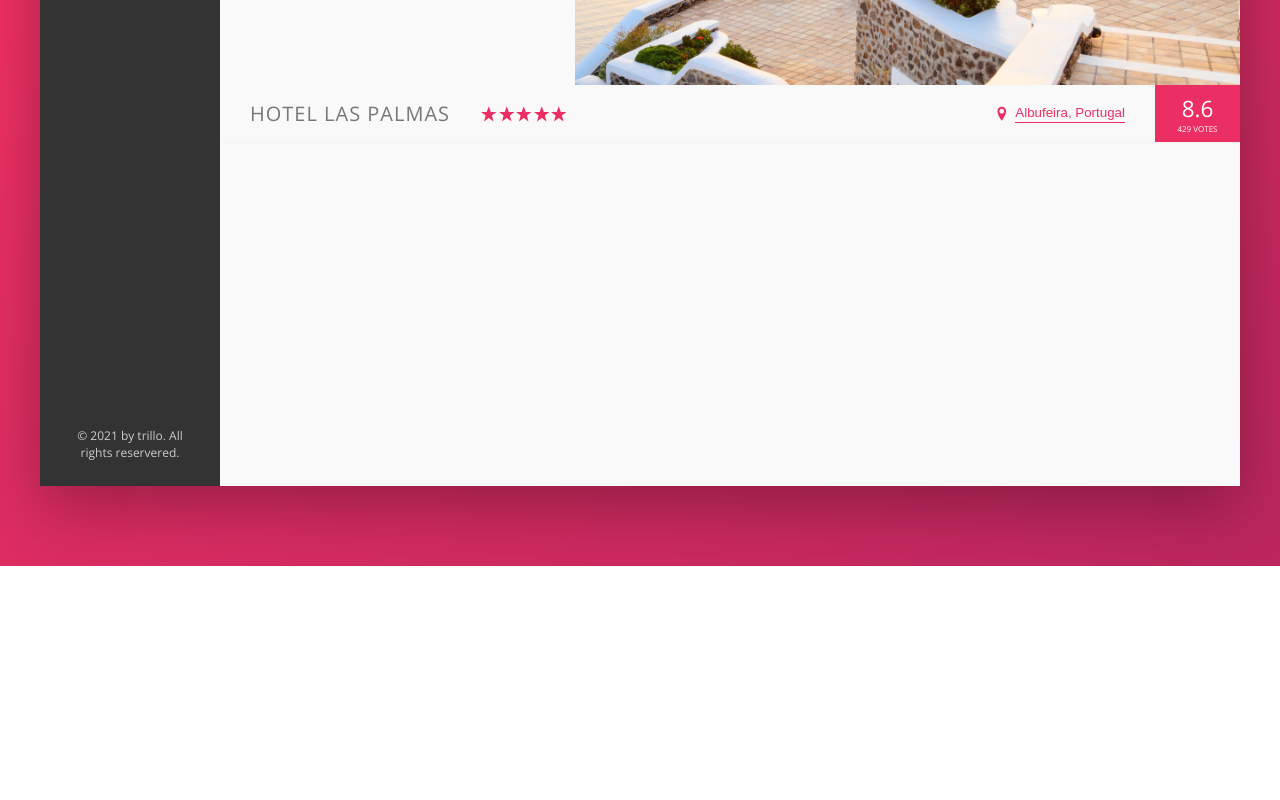
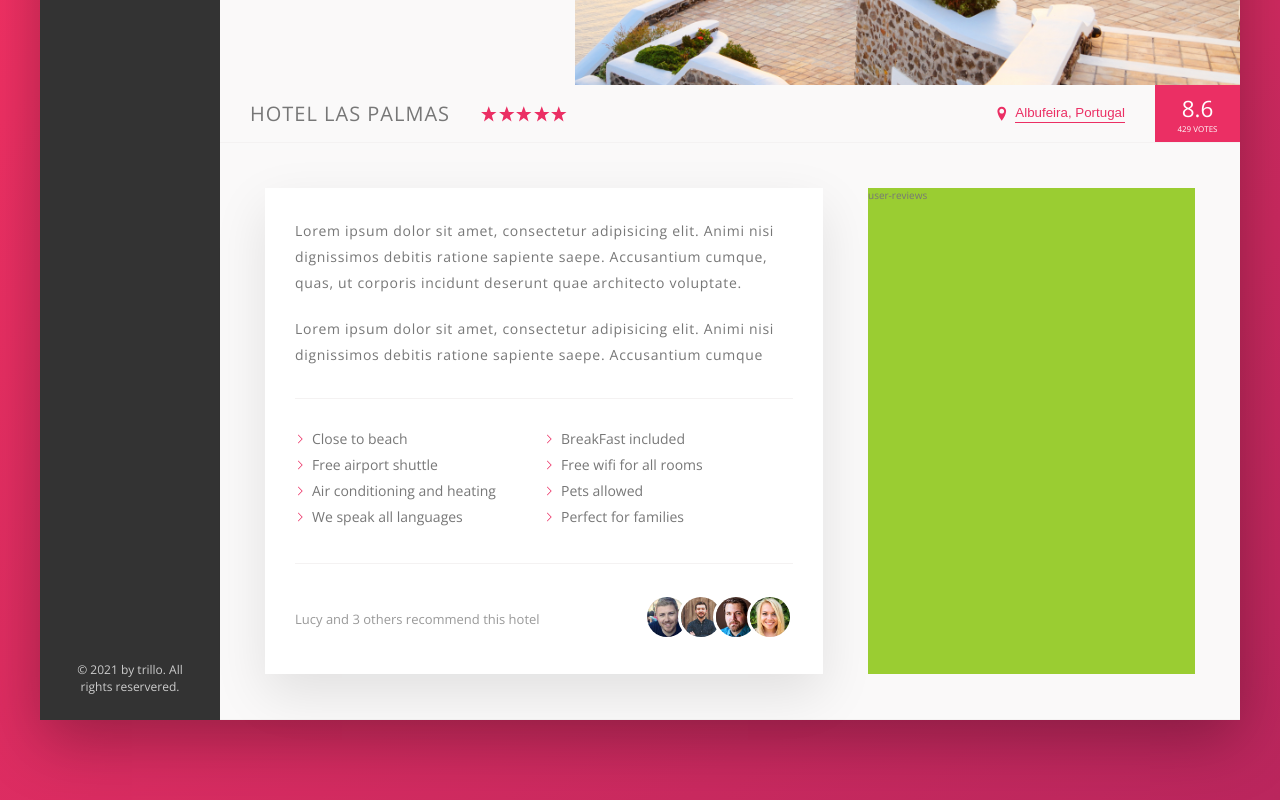
Before and after one commit to rtpa25/trillo-hotel-landing-page, a website: page starter/index.html in a window 1280 px wide. Shown: the part 464-1264 px from the top of the page. Before the commit the page ends 1030 px from the top, so only its background shows below. Drawn offline with nearby package versions, Linux system fonts and the light colour scheme.

Commit message:
made all the things other than the reviews section

```diff
--- a/starter/index.html
+++ b/starter/index.html
@@ -128,6 +128,40 @@
                         <div class="overview__rating-count">429 votes</div>
                     </div>
                 </div>
+                <div class="detail">
+                    <div class="description">
+                        <p class="paragraph">
+                            Lorem ipsum dolor sit amet, consectetur adipisicing elit. Animi nisi dignissimos debitis ratione sapiente saepe. Accusantium cumque, quas, ut corporis incidunt deserunt quae architecto voluptate.
+                        </p>
+                        <p class="paragraph">
+                            Lorem ipsum dolor sit amet, consectetur adipisicing elit. Animi nisi dignissimos debitis ratione sapiente saepe. Accusantium cumque
+                        </p>
+                        <ul class="list">
+                            <li class="list__item">Close to beach</li>
+                            <li class="list__item">BreakFast included</li>
+                            <li class="list__item">Free airport shuttle</li>
+                            <li class="list__item">Free wifi for all rooms</li>
+                            <li class="list__item">Air conditioning and heating</li>
+                            <li class="list__item">Pets allowed</li>
+                            <li class="list__item">We speak all languages</li>
+                            <li class="list__item">Perfect for families</li>
+                        </ul>
+                        <div class="recommended">
+                            <p class="recommended__count">
+                                Lucy and 3 others recommend this hotel
+                            </p>
+                            <div class="recommended__friends">
+                                <img src="img/user-3.jpg" alt="user pic" class="recommended__photo">
+                                <img src="img/user-4.jpg" alt="user pic" class="recommended__photo">
+                                <img src="img/user-5.jpg" alt="user pic" class="recommended__photo">
+                                <img src="img/user-6.jpg" alt="user pic" class="recommended__photo">
+                            </div>
+                        </div>
+                    </div>
+                    <div class="user-reviews">
+                        user-reviews
+                    </div>
+                </div>
             </main>
         </div>
     </div>
--- a/starter/sass/_base.scss
+++ b/starter/sass/_base.scss
@@ -10,6 +10,8 @@
     --color-grey-dark-2: #777;
     --color-grey-dark-3: #999;
     --shadow-dark: 0 2rem 6rem rgba(0, 0, 0, 0.3);
+    --shadow-light: 0 2rem 5rem rgba(0, 0, 0, 0.1);
+    --line: 1px solid var(--color-grey-light-2);
 }
 
 * {
--- a/starter/sass/_components.scss
+++ b/starter/sass/_components.scss
@@ -162,7 +162,7 @@
 .overview {
     display: flex;
     align-items: center;
-    border-bottom: 1px solid var(--color-grey-light-2);
+    border-bottom: var(--line);
     &__heading {
         font-style: 2.25rem;
         font-weight: 300;
@@ -244,3 +244,70 @@
         box-shadow: none;
     }
 }
+
+.paragraph:not(:last-of-type) {
+    margin-bottom: 2rem;
+}
+
+.paragraph {
+    line-height: 2.6rem;
+    letter-spacing: 0.07rem;
+}
+
+.list {
+    margin: 3rem 0;
+    list-style: none;
+    padding: 3rem 0;
+    border-top: var(--line);
+    border-bottom: var(--line);
+    display: flex;
+    flex-wrap: wrap;
+    &__item {
+        flex: 0 0 50%;
+        margin-bottom: 0.7rem;
+    }
+    &__item::before {
+        content: "";
+        display: inline-block;
+        height: 1rem;
+        width: 1rem;
+        margin-right: 0.7rem;
+        background-color: var(--color-primary);
+        mask: url("../img/chevron-thin-right.svg");
+        mask-size: cover;
+    }
+}
+
+.recommended {
+    font-size: 1.3rem;
+    color: var(--color-grey-dark-3);
+    display: flex;
+    justify-content: space-between;
+    align-items: center;
+    &__photo {
+        box-sizing: content-box;
+        height: 4rem;
+        color: #fff;
+        width: 4rem;
+        border-radius: 50%;
+        border: 0.3rem solid currentColor;
+        position: relative;
+        transition: all 0.2s ease-out;
+        &:not(:last-child) {
+            margin-right: -1.5rem;
+        }
+        &:hover {
+            color: var(--color-primary);
+            transform: scale(1.3);
+            z-index: 100;
+            border: 0.3rem solid currentColor;
+            box-shadow: var(--shadow-dark);
+        }
+    }
+    &__friends:hover &__photo:not(:hover) {
+        transform: scale(0.9);
+    }
+    &__photo:hover+&__photo:not(:hover) {
+        transform: scale(1.2);
+    }
+}
--- a/starter/sass/_layout.scss
+++ b/starter/sass/_layout.scss
@@ -10,7 +10,7 @@
     font-size: 1.4rem;
     height: 7rem;
     background-color: #fff;
-    border-bottom: 1px solid var(--color-grey-light-2);
+    border-bottom: var(--line);
     display: flex;
     justify-content: space-between;
     align-items: center;
@@ -31,5 +31,25 @@
 
 .hotel-view {
     flex: 1;
-    height: 80rem;
 }
+
+.detail {
+    display: flex;
+    padding: 4.5rem;
+    background-color: var(--color-grey-light-1);
+    border-bottom: var(--line);
+}
+
+.description {
+    font-size: 1.4rem;
+    background-color: #fff;
+    box-shadow: var(--shadow-light);
+    padding: 3rem;
+    flex: 0 0 60%;
+    margin-right: 4.5rem;
+}
+
+.user-reviews {
+    background-color: yellowgreen;
+    flex: 1;
+}
```
Also changed, not shown: starter/css/style.css.
